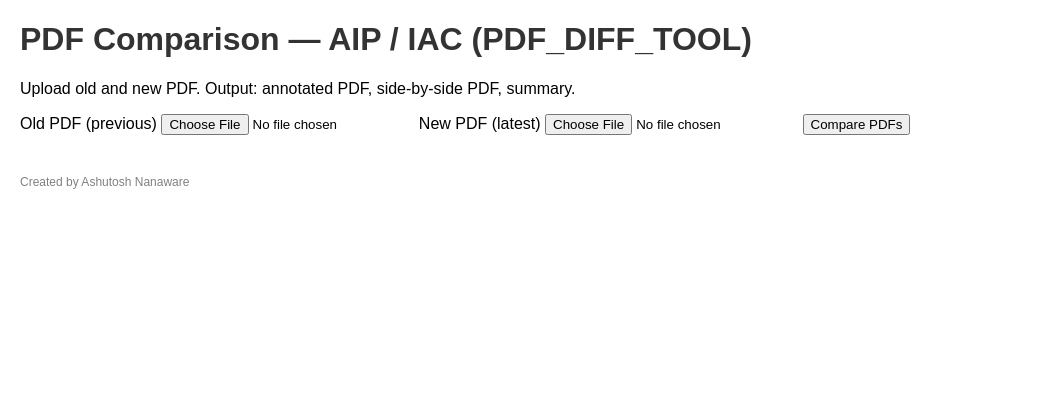
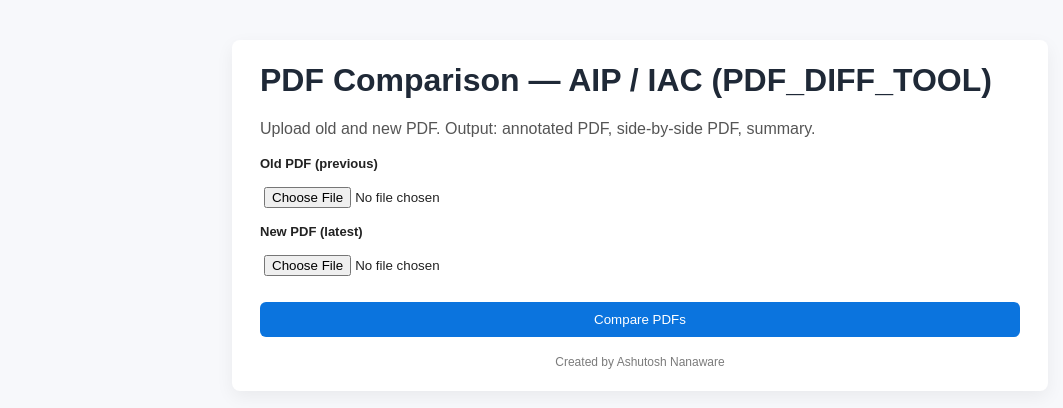
Before and after one commit to Ashu-N26/PDF_DIFF_TOOL, a plain HTML site: page index.html in a window 1280 px wide. Shown: the whole page, without its empty margins (0-1063 px from the left). Drawn offline with Linux system fonts and the light colour scheme; files that its build step writes are made by us from their sources.

Commit message:
Update style.css

```diff
--- a/style.css
+++ b/style.css
@@ -1,3 +1,12 @@
-body { font-family: Arial, sans-serif; margin: 20px; }
-h1 { color: #333; }
-footer { margin-top: 40px; font-size: 12px; color: gray; }
+/* static/style.css */
+body { font-family: Arial, Helvetica, sans-serif; background: #f7f8fb; color:#222; }
+.container { max-width:760px; margin:40px auto; background:#fff; padding:22px 28px; border-radius:8px; box-shadow: 0 6px 18px rgba(0,0,0,0.06); }
+h1 { margin-top:0; color:#1f2937; }
+form { margin-top:18px; display:flex; flex-direction:column; gap:10px; }
+label { font-weight:600; font-size:13px; }
+input[type=file] { padding:6px 4px; }
+.btn { background:#0b74de; color:#fff; border:none; padding:10px 14px; border-radius:6px; cursor:pointer; text-decoration:none; display:inline-block; margin-top:10px; }
+.results { list-style:none; padding-left:0; }
+.results li { margin-bottom:8px; }
+.note { color:#555; margin-bottom:10px; }
+footer { margin-top:18px; color:#7b7b7b; font-size:12px; text-align:center; }
```
